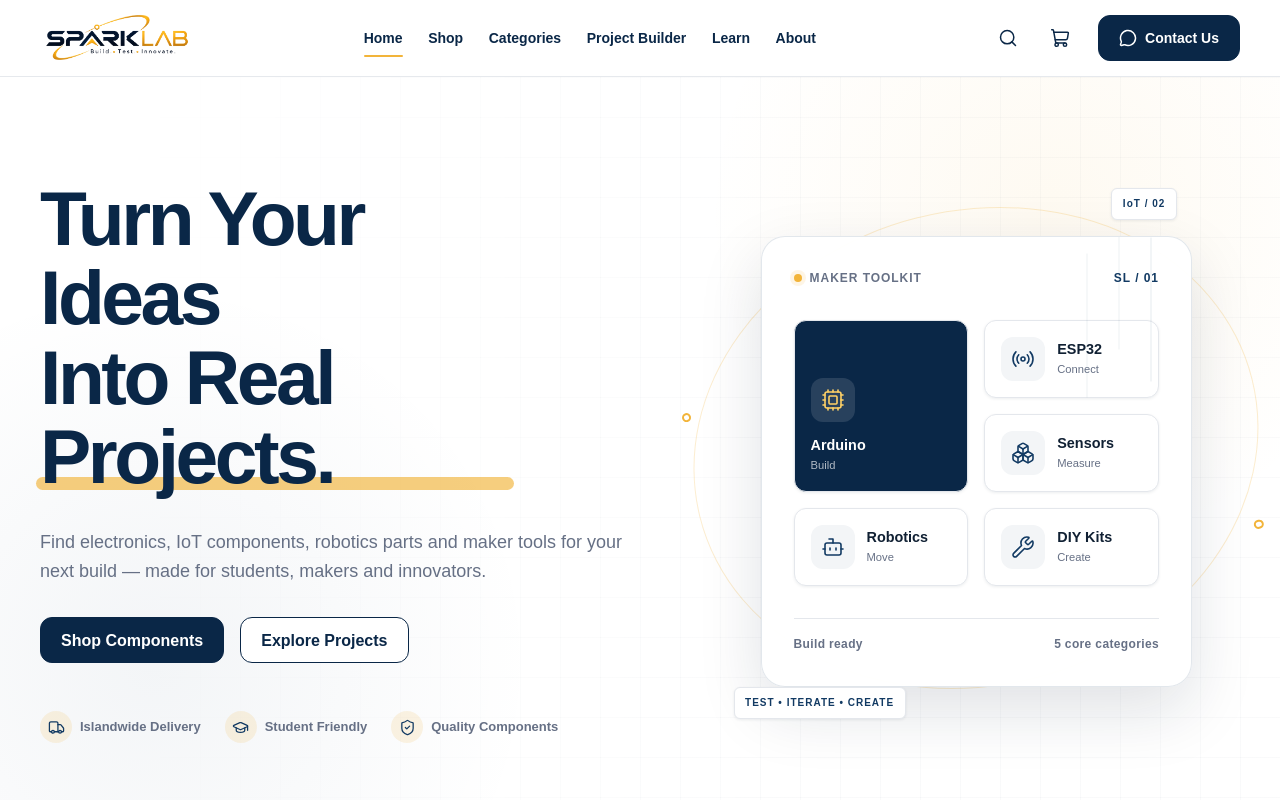
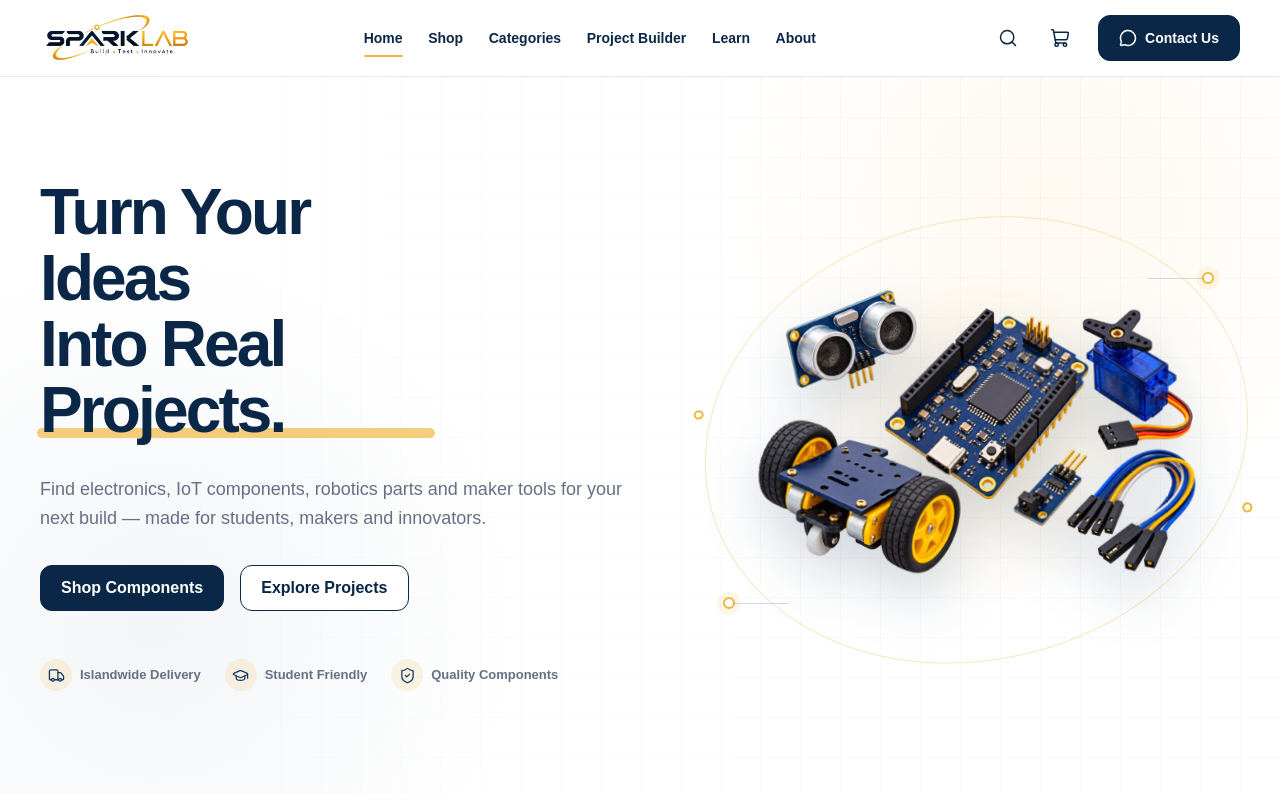
Before and after one commit to foryasith/spark-lab-web, a React (Vite) app: page / in a window 1280 px wide. Shown: the top 800 px of the page. Built offline with nearby package versions, Linux system fonts and the light colour scheme.

Commit message:
feat: refresh homepage hero visual

```diff
--- a/src/components/home/Hero.css
+++ b/src/components/home/Hero.css
@@ -35,7 +35,7 @@
 
 .hero-title {
   max-width: 11ch;
-  font-size: clamp(2.75rem, 6vw, 5.25rem);
+  font-size: clamp(2.5rem, 5vw, 4.5rem);
   letter-spacing: -0.045em;
   line-height: 1.03;
 }
@@ -103,15 +103,17 @@
 .hero-visual {
   position: relative;
   isolation: isolate;
-  min-height: 31rem;
-  padding: clamp(var(--space-lg), 4vw, var(--space-2xl));
+  display: grid;
+  min-height: 32rem;
+  place-items: center;
+  padding: clamp(var(--space-md), 3vw, var(--space-xl));
 }
 
 .hero-orbit {
   position: absolute;
   z-index: -1;
-  inset: 4% -4% 9%;
-  border: 1px solid rgb(242 180 58 / 24%);
+  inset: 8% -2% 6%;
+  border: 1px solid rgb(242 180 58 / 32%);
   border-radius: 50%;
   transform: rotate(-14deg);
 }
@@ -137,155 +139,89 @@
   bottom: 19%;
 }
 
-.maker-panel {
+.hero-image-wrap {
   position: relative;
-  overflow: hidden;
-  padding: clamp(var(--space-lg), 4vw, var(--space-xl));
-  border: 1px solid rgb(18 58 99 / 12%);
-  border-radius: 1.5rem;
-  background: rgb(255 255 255 / 96%);
-  box-shadow: 0 1.5rem 4rem rgb(16 32 51 / 13%);
+  z-index: 1;
+  width: min(100%, 41rem);
+  animation: hero-image-float 6s ease-in-out infinite;
+  filter: drop-shadow(0 1.6rem 1.8rem rgb(10 39 71 / 18%));
 }
 
-.maker-panel::before {
-  position: absolute;
-  top: 4.5rem;
-  right: -2rem;
-  width: 9rem;
-  height: 1px;
-  background: rgb(18 58 99 / 10%);
-  box-shadow:
-    -2rem 2rem 0 rgb(18 58 99 / 7%),
-    1rem 4rem 0 rgb(18 58 99 / 7%);
-  content: '';
-  transform: rotate(90deg);
+.hero-product-image {
+  width: 100%;
+  object-fit: contain;
 }
 
-.maker-panel-header,
-.maker-panel-footer {
-  display: flex;
-  align-items: center;
-  justify-content: space-between;
-  gap: var(--space-md);
-  color: var(--color-text-muted);
-  font-size: 0.75rem;
-  font-weight: 600;
-  letter-spacing: 0.08em;
-  text-transform: uppercase;
+.hero-image-glow {
+  position: absolute;
+  z-index: -1;
+  width: 70%;
+  aspect-ratio: 1;
+  border-radius: 50%;
+  background: radial-gradient(circle, rgb(242 180 58 / 17%), transparent 68%);
+  animation: hero-glow-pulse 5s ease-in-out infinite;
 }
 
-.maker-panel-header > div {
-  display: flex;
-  align-items: center;
-  gap: var(--space-xs);
+.hero-circuit-node {
+  position: absolute;
+  z-index: 2;
+  width: 0.75rem;
+  height: 0.75rem;
+  border: 2px solid var(--color-gold);
+  border-radius: 50%;
+  background: var(--color-white);
+  box-shadow: 0 0 0 0.35rem rgb(242 180 58 / 12%);
 }
 
-.maker-status-dot {
-  width: 0.5rem;
-  height: 0.5rem;
-  border-radius: 50%;
-  background: var(--color-gold);
-  box-shadow: 0 0 0 0.25rem rgb(242 180 58 / 13%);
+.hero-circuit-node::after {
+  position: absolute;
+  top: 50%;
+  width: 3.5rem;
+  height: 1px;
+  background: rgb(18 58 99 / 18%);
+  content: '';
 }
 
-.maker-panel-code {
-  color: var(--color-secondary);
+.hero-circuit-node-top {
+  top: 18%;
+  right: 5%;
 }
 
-.maker-category-grid {
-  display: grid;
-  grid-template-columns: repeat(2, minmax(0, 1fr));
-  gap: var(--space-md);
-  margin-block: var(--space-xl);
+.hero-circuit-node-top::after {
+  right: 100%;
 }
 
-.maker-category-card {
-  display: flex;
-  min-width: 0;
-  align-items: center;
-  gap: var(--space-sm);
-  padding: var(--space-md);
-  border: 1px solid var(--color-border);
-  border-radius: var(--radius-md);
-  background: var(--color-white);
-  box-shadow: var(--shadow-sm);
+.hero-circuit-node-bottom {
+  bottom: 16%;
+  left: 2%;
 }
 
-.maker-category-card.is-featured {
-  grid-row: span 2;
-  align-items: flex-start;
-  flex-direction: column;
-  justify-content: flex-end;
-  background: var(--color-primary);
-  color: var(--color-white);
+.hero-circuit-node-bottom::after {
+  left: 100%;
 }
 
-.maker-category-icon {
-  display: inline-grid;
-  width: 2.75rem;
-  height: 2.75rem;
-  flex: 0 0 auto;
-  place-items: center;
-  border-radius: var(--radius-md);
-  background: var(--color-surface);
-  color: var(--color-secondary);
+@keyframes hero-image-float {
+  0%,
+  100% {
+    transform: translateY(0) rotate(-0.5deg);
   }
 
-.is-featured .maker-category-icon {
-  background: rgb(255 255 255 / 12%);
-  color: var(--color-gold-light);
+  50% {
+    transform: translateY(-0.75rem) rotate(0.5deg);
+  }
 }
 
-.maker-category-card span:last-child {
-  display: grid;
-  min-width: 0;
+@keyframes hero-glow-pulse {
+  0%,
+  100% {
+    opacity: 0.65;
+    transform: scale(0.96);
   }
 
-.maker-category-card strong {
-  overflow: hidden;
-  font-size: 0.9rem;
-  text-overflow: ellipsis;
-  white-space: nowrap;
+  50% {
+    opacity: 1;
+    transform: scale(1.04);
   }
-
-.maker-category-card small {
-  color: var(--color-text-muted);
-  font-size: 0.7rem;
-}
-
-.is-featured small {
-  color: rgb(255 255 255 / 68%);
-}
-
-.maker-panel-footer {
-  padding-top: var(--space-md);
-  border-top: 1px solid var(--color-border);
-  letter-spacing: 0.03em;
-  text-transform: none;
-}
-
-.hero-visual-label {
-  position: absolute;
-  z-index: 2;
-  padding: 0.45rem 0.65rem;
-  border: 1px solid var(--color-border);
-  border-radius: var(--radius-sm);
-  background: var(--color-white);
-  box-shadow: var(--shadow-sm);
-  color: var(--color-secondary);
-  font-size: 0.625rem;
-  font-weight: 700;
-  letter-spacing: 0.1em;
-}
-
-.hero-visual-label-top {
-  top: 0;
-  right: 12%;
-}
-
-.hero-visual-label-bottom {
-  bottom: 1rem;
-  left: 4%;
 }
 
 @media (max-width: 64rem) {
@@ -298,7 +234,7 @@
   }
 
   .hero-visual {
-    width: min(100%, 38rem);
+    width: min(100%, 42rem);
     min-height: auto;
     margin-inline: auto;
   }
@@ -310,7 +246,7 @@
   }
 
   .hero-title {
-    font-size: clamp(2.5rem, 14vw, 3.5rem);
+    font-size: clamp(2.25rem, 12vw, 3rem);
   }
 
   .hero-actions {
@@ -331,22 +267,18 @@
   }
 
   .hero-orbit,
-  .hero-visual-label {
+  .hero-circuit-node {
     display: none;
   }
 
-  .maker-panel {
-    padding: var(--space-lg);
+  .hero-image-wrap {
+    width: min(100%, 32rem);
+  }
 }
 
-  .maker-category-grid {
-    grid-template-columns: 1fr;
-  }
-
-  .maker-category-card.is-featured {
-    grid-row: auto;
-    align-items: center;
-    flex-direction: row;
-    justify-content: flex-start;
+@media (prefers-reduced-motion: reduce) {
+  .hero-image-wrap,
+  .hero-image-glow {
+    animation: none;
   }
 }
--- a/src/components/home/Hero.jsx
+++ b/src/components/home/Hero.jsx
@@ -1,28 +1,12 @@
-import {
-  Bot,
-  Boxes,
-  Cpu,
-  GraduationCap,
-  Radio,
-  ShieldCheck,
-  Truck,
-  Wrench,
-} from 'lucide-react'
+import { GraduationCap, ShieldCheck, Truck } from 'lucide-react'
 import { Link } from 'react-router-dom'
+import makerHeroImage from '../../assets/images/spark-lab-maker-hero.png'
 import './Hero.css'
 
 const trustItems = [
   { label: 'Islandwide Delivery', Icon: Truck },
   { label: 'Student Friendly', Icon: GraduationCap },
   { label: 'Quality Components', Icon: ShieldCheck },
-]
-
-const makerCategories = [
-  { name: 'Arduino', label: 'Build', Icon: Cpu },
-  { name: 'ESP32', label: 'Connect', Icon: Radio },
-  { name: 'Sensors', label: 'Measure', Icon: Boxes },
-  { name: 'Robotics', label: 'Move', Icon: Bot },
-  { name: 'DIY Kits', label: 'Create', Icon: Wrench },
 ]
 
 function Hero() {
@@ -60,43 +44,18 @@ function Hero() {
           </ul>
         </div>
 
-        <div className="hero-visual" aria-label="Spark Lab maker categories">
+        <div className="hero-visual">
           <div className="hero-orbit" aria-hidden="true" />
-          <div className="maker-panel">
-            <div className="maker-panel-header">
-              <div>
-                <span className="maker-status-dot" aria-hidden="true" />
-                <span>Maker Toolkit</span>
-              </div>
-              <span className="maker-panel-code">SL / 01</span>
-            </div>
-
-            <div className="maker-category-grid">
-              {makerCategories.map(({ name, label, Icon }, index) => (
-                <article
-                  key={name}
-                  className={`maker-category-card${index === 0 ? ' is-featured' : ''}`}
-                >
-                  <span className="maker-category-icon">
-                    <Icon aria-hidden="true" size={24} strokeWidth={1.6} />
-                  </span>
-                  <span>
-                    <strong>{name}</strong>
-                    <small>{label}</small>
-                  </span>
-                </article>
-              ))}
-            </div>
-
-            <div className="maker-panel-footer">
-              <span>Build ready</span>
-              <span>5 core categories</span>
-            </div>
+          <div className="hero-image-glow" aria-hidden="true" />
+          <div className="hero-image-wrap">
+            <img
+              className="hero-product-image"
+              src={makerHeroImage}
+              alt="Electronics development board, sensors, robotics chassis and maker components"
+            />
           </div>
-          <span className="hero-visual-label hero-visual-label-top">IoT / 02</span>
-          <span className="hero-visual-label hero-visual-label-bottom">
-            TEST • ITERATE • CREATE
-          </span>
+          <span className="hero-circuit-node hero-circuit-node-top" aria-hidden="true" />
+          <span className="hero-circuit-node hero-circuit-node-bottom" aria-hidden="true" />
         </div>
       </div>
     </section>
```
Also changed, not shown: src/assets/images/spark-lab-maker-hero.png (added). Lines whose indentation alone changed are shown as unchanged.
